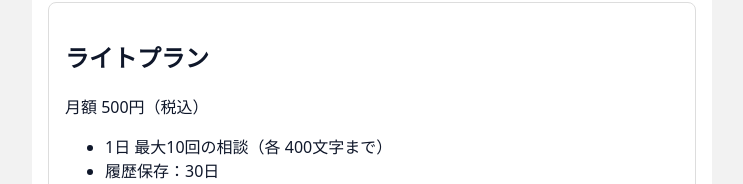
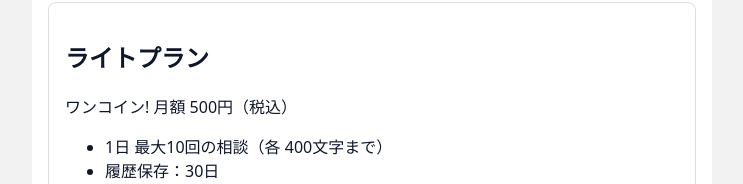
Before and after one commit to yasuhirookura/mentalgpt-react-starter, a React (Create React App) app: page /pricing in a window 1280 px wide. Shown: the part 189-373 px from the top of the page, without its empty margins (268-1011 px from the left). Built offline with nearby package versions, Linux system fonts and the light colour scheme; no server answers.

Commit message:
feat: update src/pages/Pricing.jsx

```diff
--- a/src/pages/Pricing.jsx
+++ b/src/pages/Pricing.jsx
@@ -107,7 +107,7 @@ export default function Pricing() {
       {/* ライトプラン */}
       <section style={{ marginBottom: 32, padding: 16, border: "1px solid #ddd", borderRadius: 8 }}>
         <h2>ライトプラン</h2>
-        <p>月額 500円（税込）</p>
+        <p>ワンコイン! 月額 500円（税込）</p>
         <ul>
           <li>1日 最大10回の相談（各 400文字まで）</li>
           <li>履歴保存：30日</li>
```
